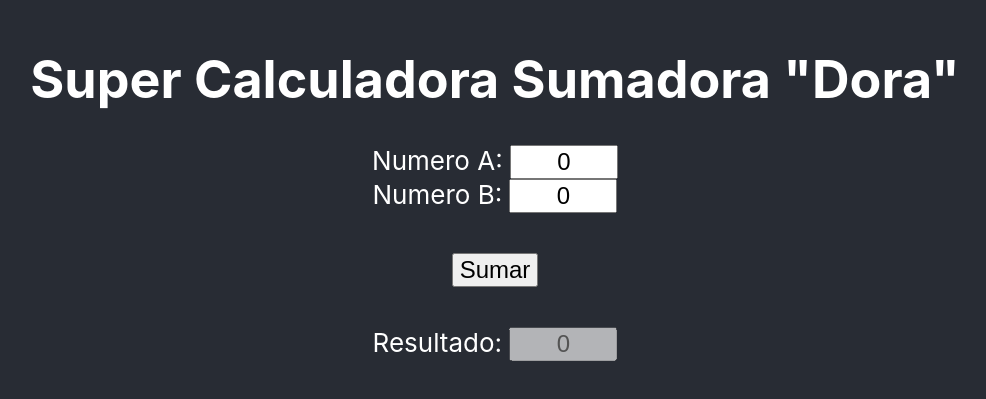
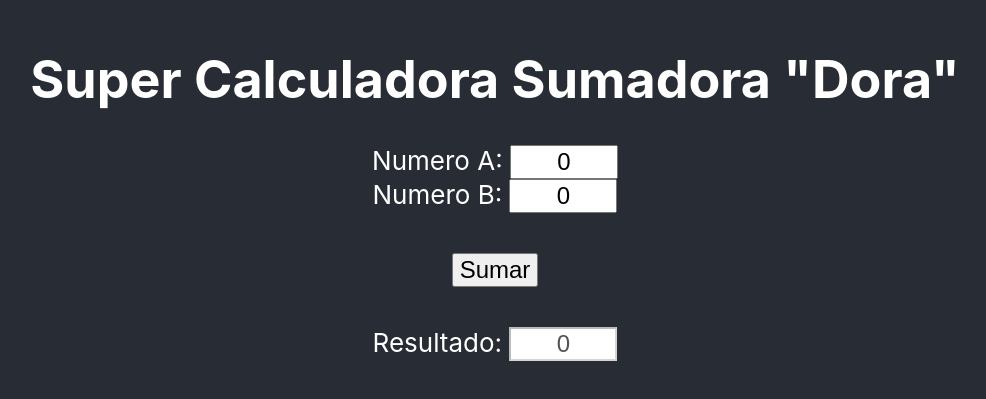
Before and after one commit to ramirezcgn/ISW, a React (Create React App) app: page / in a window 1280 px wide. Shown: the part 213-612 px from the top of the page, without its empty margins (145-1131 px from the left). Built offline with nearby package versions, Linux system fonts and the light colour scheme.

Commit message:
fix background color

```diff
--- a/src/App.tsx
+++ b/src/App.tsx
@@ -44,7 +44,7 @@ function App() {
           <label>Resultado: </label>
           <input
             value={total}
-            style={{fontSize: 24, width: 100, textAlign: 'center'}}
+            style={{fontSize: 24, width: 100, textAlign: 'center', backgroundColor: 'white'}}
             disabled
             readOnly
           />
```
